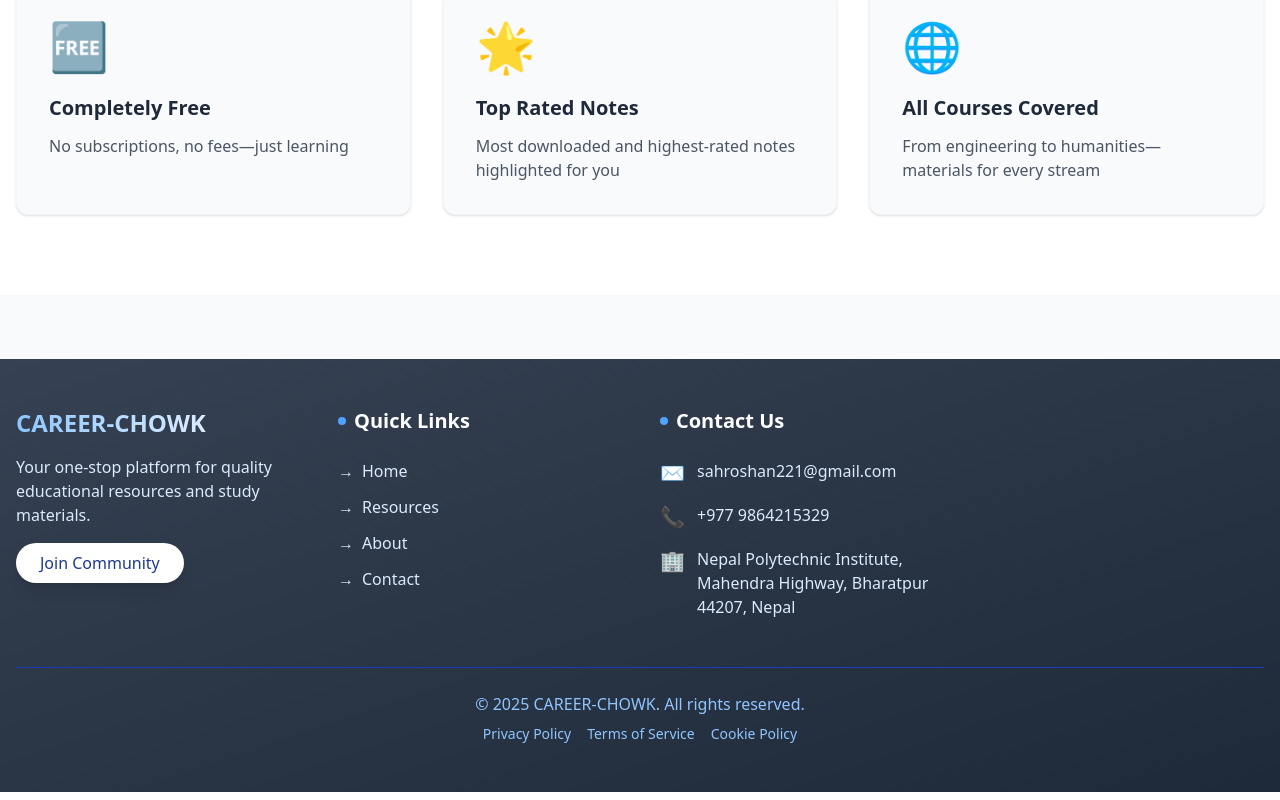
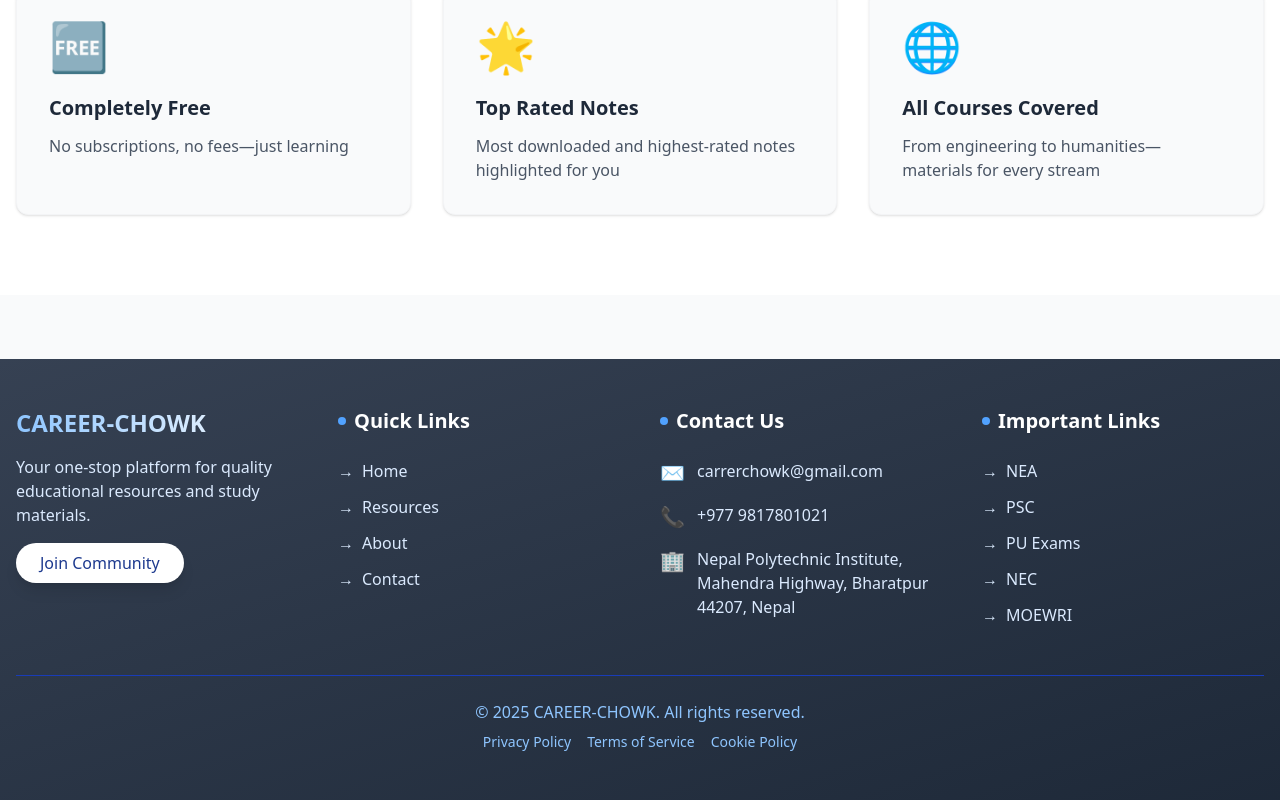
Before and after one commit to PrashantKumar90/carrerchowk, a React (Vite) app: page / in a window 1280 px wide. Shown: the part 1440-2240 px from the top of the page. Built offline with nearby package versions, Linux system fonts and the light colour scheme.

Commit message:
Updated Frontend

```diff
--- a/index.html
+++ b/index.html
@@ -2,7 +2,7 @@
 <html lang="en">
   <head>
     <meta charset="UTF-8" />
-    <link rel="icon" type="image/png" href="https://npi.edu.np/wp-content/uploads/2024/09/npi-logo-1.png" />
+    <link rel="icon" type="image/png" href="public/carrerchowk.png" />
     <meta name="viewport" content="width=device-width, initial-scale=1.0" />
     <title>Carrer Chowk Nepal Polytechnic Institute</title>
 
--- a/src/Components/Footer.jsx
+++ b/src/Components/Footer.jsx
@@ -10,9 +10,9 @@ const Footer = () => {
       opacity: 1,
       transition: {
         staggerChildren: 0.1,
-        delayChildren: 0.3
-      }
-    }
+        delayChildren: 0.3,
+      },
+    },
   };
 
   const item = {
@@ -22,37 +22,41 @@ const Footer = () => {
       opacity: 1,
       transition: {
         type: "spring",
-        stiffness: 100
-      }
-    }
+        stiffness: 100,
+      },
+    },
   };
 
   const socialLinks = [
     { name: "Twitter", icon: "🐦", url: "#" },
     { name: "LinkedIn", icon: "💼", url: "#" },
     { name: "Instagram", icon: "📷", url: "#" },
-    { name: "Facebook", icon: "👍", url: "#" }
+    { name: "Facebook", icon: "👍", url: "#" },
   ];
 
   const quickLinks = [
     { name: "Home", path: "/" },
     { name: "Resources", path: "/resources" },
     { name: "About", path: "/about" },
-    { name: "Contact", path: "/contact" }
+    { name: "Contact", path: "/contact" },
   ];
 
   const contactInfo = [
-    { icon: "✉️", text: "sahroshan221@gmail.com" },
-    { icon: "📞", text: "+977 9864215329" },
-    { icon: "🏢", text: "Nepal Polytechnic Institute, Mahendra Highway, Bharatpur 44207, Nepal" }
+    { icon: "✉️", text: "carrerchowk@gmail.com" },
+    { icon: "📞", text: "+977 9817801021" },
+    {
+      icon: "🏢",
+      text: "Nepal Polytechnic Institute, Mahendra Highway, Bharatpur 44207, Nepal",
+    },
   ];
 
-
-  //This would be change when the Links will abvailable
-   const impLink = [
-    {  text: "sahroshan221@gmail.com" },
-    {  text: "+977 9864215329" },
-    {  text: "Nepal Polytechnic Institute, Mahendra Highway, Bharatpur 44207, Nepal" }
+  //This would be change when the Links will abvailable http://nea.org.np
+  const ImpLinks = [
+    { name: "NEA", path: "http://nea.org.np" },
+    { name: "PSC", path: "http://psc.gov.np" },
+    { name: "PU Exams", path: "http://puexam.edu.np" },
+    { name: "NEC", path: "https://nec.gov.np/" },
+    { name: "MOEWRI", path: "https://moewri.gov.np/" },
   ];
 
   return (
@@ -71,7 +75,8 @@ const Footer = () => {
               CAREER-CHOWK
             </h2>
             <p className="text-blue-100">
-              Your one-stop platform for quality educational resources and study materials.
+              Your one-stop platform for quality educational resources and study
+              materials.
             </p>
             <motion.div
               whileHover={{ scale: 1.05 }}
@@ -128,8 +133,31 @@ const Footer = () => {
             </ul>
           </motion.div>
 
+          {/* Imp Link */}
+          <motion.div variants={item}>
+            <h3 className="text-xl font-bold mb-6 text-white flex items-center">
+              <span className="w-2 h-2 bg-blue-400 rounded-full mr-2"></span>
+              Important Links
+            </h3>
+            <ul className="space-y-3">
+              {ImpLinks.map((link, index) => (
+                <motion.li
+                  key={index}
+                  whileHover={{ x: 5 }}
+                  transition={{ type: "spring", stiffness: 300 }}
+                >
+                  <Link
+                    to={link.path}
+                    className="text-blue-100 hover:text-white transition-colors flex items-center"
+                  >
+                    <span className="mr-2">→</span> {link.name}
+                  </Link>
+                </motion.li>
+              ))}
+            </ul>
+          </motion.div>
+
           {/* Social Links */}
-
         </div>
 
         {/* Copyright */}
@@ -139,9 +167,15 @@ const Footer = () => {
         >
           <p>© {new Date().getFullYear()} CAREER-CHOWK. All rights reserved.</p>
           <div className="flex justify-center space-x-4 mt-2">
-            <a href="#" className="text-sm hover:text-white transition">Privacy Policy</a>
-            <a href="#" className="text-sm hover:text-white transition">Terms of Service</a>
-            <a href="#" className="text-sm hover:text-white transition">Cookie Policy</a>
+            <a href="#" className="text-sm hover:text-white transition">
+              Privacy Policy
+            </a>
+            <a href="#" className="text-sm hover:text-white transition">
+              Terms of Service
+            </a>
+            <a href="#" className="text-sm hover:text-white transition">
+              Cookie Policy
+            </a>
           </div>
         </motion.div>
       </div>
```
Also changed, not shown: public/carrerchowk.png (added).
